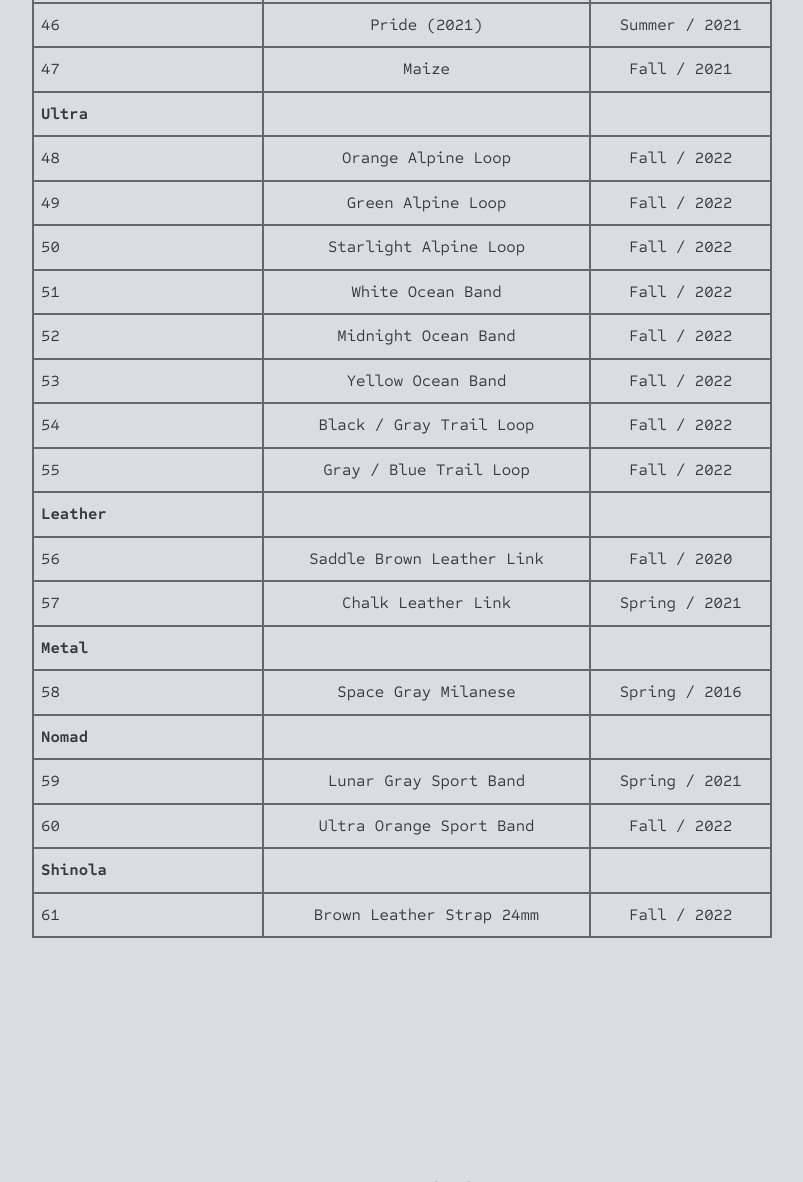
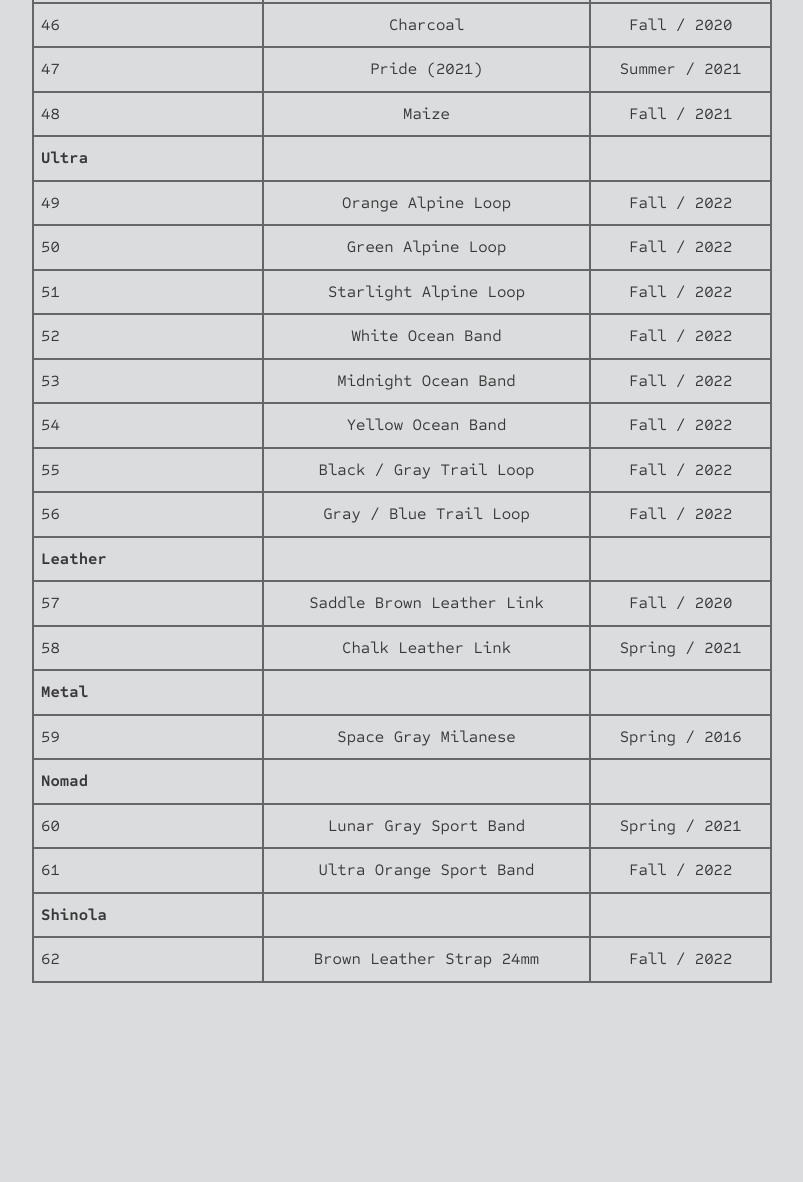
Before and after one commit to nahumck/nahumck.me, an Eleventy site: page pages/watch-bands.md in a window 1280 px wide. Shown: the part 2719-3901 px from the top of the page, without its empty margins (238-1041 px from the left). Built offline with nearby package versions, Linux system fonts and the light colour scheme; Eleventy itself is replaced by a stand-in of ours; files that its build step writes are made by us from their sources; what markdown-it-image-figures would draw is missing.

Commit message:
Update watch-bands.md
added Charcoal Braided Solo Loop

```diff
--- a/pages/watch-bands.md
+++ b/pages/watch-bands.md
@@ -57,24 +57,25 @@
 | 44                    | Sunflower                 | Spring / 2021 |
 | 45                    | Midnight                  |   Fall / 2022 |
 | **Braided Solo Loop** |||
-| 46                    | Pride (2021)              | Summer / 2021 |
-| 47                    | Maize                     |   Fall / 2021 |
+| 46                    | Charcoal                  |   Fall / 2020 |
+| 47                    | Pride (2021)              | Summer / 2021 |
+| 48                    | Maize                     |   Fall / 2021 |
 | **Ultra**             |||
-| 48                    | Orange Alpine Loop        |   Fall / 2022 |
-| 49                    | Green Alpine Loop         |   Fall / 2022 |
-| 50                    | Starlight Alpine Loop     |   Fall / 2022 |
-| 51                    | White Ocean Band          |   Fall / 2022 |
-| 52                    | Midnight Ocean Band       |   Fall / 2022 |
-| 53                    | Yellow Ocean Band         |   Fall / 2022 |
-| 54                    | Black / Gray Trail Loop   |   Fall / 2022 |
-| 55                    | Gray / Blue Trail Loop    |   Fall / 2022 |
+| 49                    | Orange Alpine Loop        |   Fall / 2022 |
+| 50                    | Green Alpine Loop         |   Fall / 2022 |
+| 51                    | Starlight Alpine Loop     |   Fall / 2022 |
+| 52                    | White Ocean Band          |   Fall / 2022 |
+| 53                    | Midnight Ocean Band       |   Fall / 2022 |
+| 54                    | Yellow Ocean Band         |   Fall / 2022 |
+| 55                    | Black / Gray Trail Loop   |   Fall / 2022 |
+| 56                    | Gray / Blue Trail Loop    |   Fall / 2022 |
 | **Leather**           |||
-| 56                    | Saddle Brown Leather Link |   Fall / 2020 |
-| 57                    | Chalk Leather Link        | Spring / 2021 |
+| 57                    | Saddle Brown Leather Link |   Fall / 2020 |
+| 58                    | Chalk Leather Link        | Spring / 2021 |
 | **Metal**             |||
-| 58                    | Space Gray Milanese       | Spring / 2016 |
+| 59                    | Space Gray Milanese       | Spring / 2016 |
 | **Nomad**             |||
-| 59                    | Lunar Gray Sport Band     | Spring / 2021 |
-| 60                    | Ultra Orange Sport Band   |   Fall / 2022 |
+| 60                    | Lunar Gray Sport Band     | Spring / 2021 |
+| 61                    | Ultra Orange Sport Band   |   Fall / 2022 |
 | **Shinola**           |||
-| 61                    | Brown Leather Strap 24mm  |   Fall / 2022 |
+| 62                    | Brown Leather Strap 24mm  |   Fall / 2022 |
```
